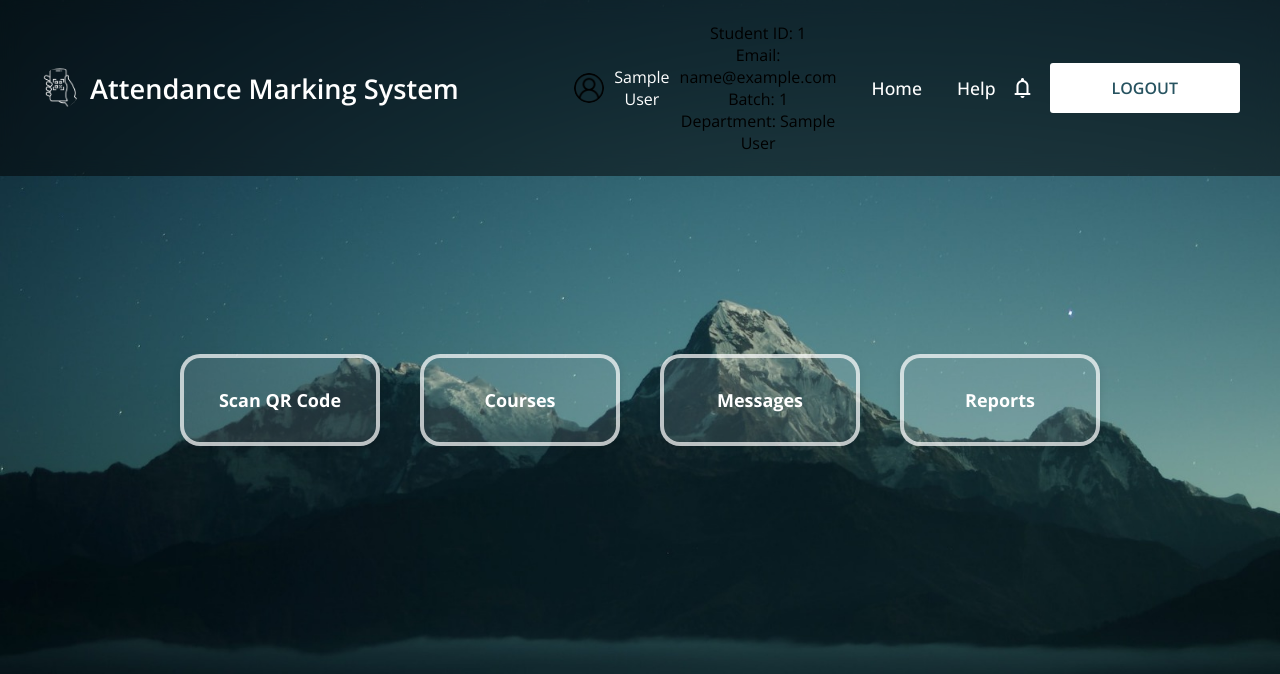
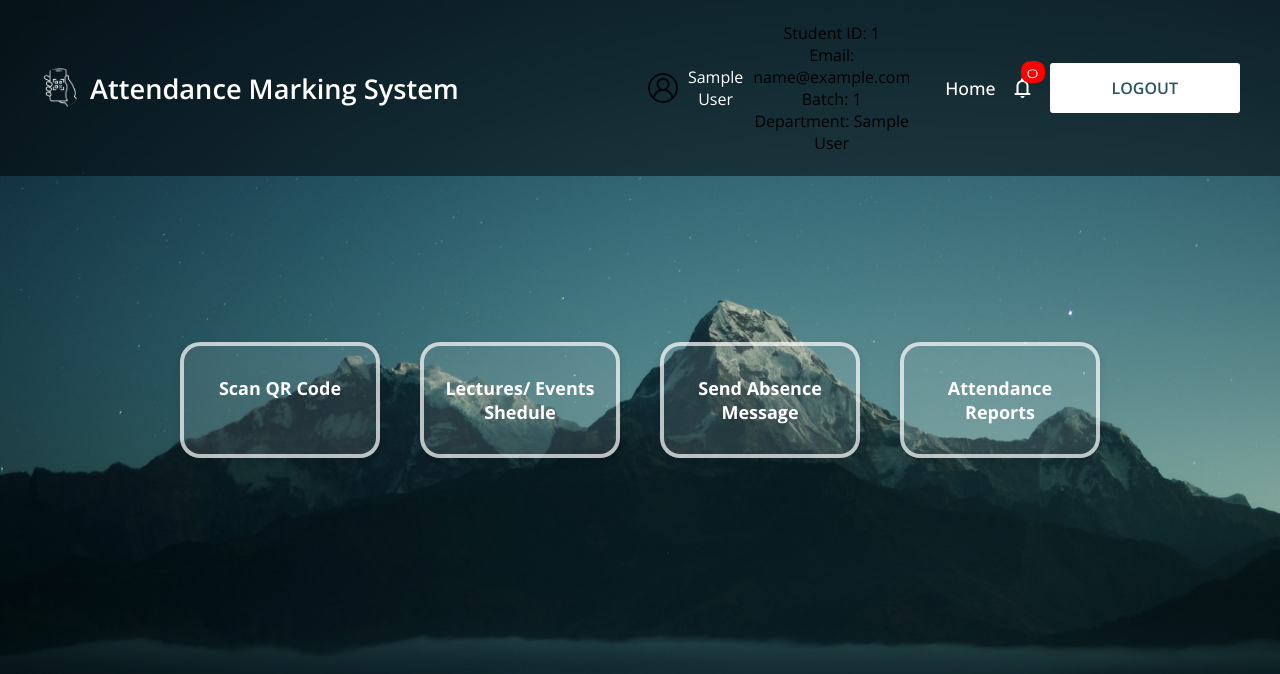
Before and after one commit to Chamaracperera/Attendance-Marking-System, a PHP site: page /QR/php/student/Student_Dashboard.php in a window 1280 px wide. Shown: the top 674 px of the page. Run offline with PHP 8.4, Linux system fonts and the light colour scheme; the visitor is signed in with stand-in values (Sample User, id 1); data that the repository does not hold is empty; a stand-in replaces the project's code that opens the database connection.

Commit message:
Update Student_Dashboard.php

```diff
--- a/php/student/Student_Dashboard.php
+++ b/php/student/Student_Dashboard.php
@@ -1,23 +1,81 @@
 <?php
-session_start();
-
-
+session_start(); // Add this line to start the session
 if (!isset($_SESSION['name'])) {
-    header('Location:../../index.html?error=notloggedin');
+    // Redirect to login if session is not set
+    header("Location: login.php");
     exit();
 }
-
 ?>
 
-<!DOCTYPE html>
 <html lang="en">
 <head>
     <meta charset="UTF-8">
     <meta name="viewport" content="width=device-width, initial-scale=1.0">
     <title>Dashboard</title>
+    <link rel="shortcut icon" href="../../img/logo.png">
+    <script src="https://code.jquery.com/jquery-3.6.0.min.js"></script>
     <link rel="stylesheet" href="https://fonts.googleapis.com/css2?family=Material+Symbols+Rounded:opsz,wght,FILL,GRAD@48,400,0,0">
     <link rel="stylesheet" href="../../css/style.css">
+    <style>
+        /* Internal CSS for Notification Dropdown */
+        .notifications {
+            position: relative;
+            display: inline-block;
+        }
 
+        .dropdown {
+            position: absolute;
+            top: 100%; /* Position below the bell icon */
+            right: 0;
+            background-color: rgba(255, 254, 254, 0.8);
+            border-radius: 20px; /* Round border */
+            border: 36px round #ccc;
+            box-shadow: 0 4px 8px rgba(0, 0, 0, 0.1);
+            z-index: 1000;
+            width: 300px; /* Adjust width as needed */
+            max-height: 400px; /* Limit height and add scroll */
+            overflow-y: auto;
+            display: none; /* Hidden by default */
+        }
+
+        .dropdown ul {
+            list-style-type: none;
+            margin: 0;
+            padding: 0;
+        }
+
+        .dropdown li {
+            padding: 10px;
+            border-bottom: 1px solid #eee;
+        }
+
+        .dropdown li:last-child {
+            border-bottom: none;
+        }
+
+        .notification-btn {
+            cursor: pointer;
+            position: relative;
+        }
+
+        .notification-btn[data-count]:after {
+            content: attr(data-count);
+            position: absolute;
+            top: -15px;
+            right: -10px;
+            background-color: red;
+            color: white;
+            border-radius: 40%;
+            padding: 2px 6px; /* Adjust the padding to fit the text */
+            font-size: 12px; /* Adjust the font size for better visibility */
+            line-height: 18px; /* Align text vertically inside the circle */ /* Make the number stand out */
+        }
+
+        /* Show dropdown when active */
+        .dropdown.active {
+            display: block;
+        }
+    </style>
 </head>
 <body>
     <header>
@@ -42,9 +100,15 @@ if (!isset($_SESSION['name'])) {
                     </div>
                     <span class="close-btn material-symbols-rounded">close</span>
                     <li><a href="#">Home</a></li>
-                    <li><a href="#">Help</a></li>
+
+
                 </ul>
-                <span class="notification-btn material-symbols-rounded">notifications</span>
+                <div class="notifications">
+                    <span class="notification-btn material-symbols-rounded" id="notification-bell" aria-label="Notifications">notifications</span>
+                    <div class="dropdown" id="notification-dropdown">
+                        <ul id="notification-list"></ul>
+                    </div>
+                </div>
                 <button class="logout-btn" id="logoutBtn">LOGOUT</button>
             </div>
         </nav>
@@ -55,22 +119,80 @@ if (!isset($_SESSION['name'])) {
                 <a href="#">Scan QR Code</a>
             </div>
             <div class="option">
-                <a href="#">Courses</a>
+                <a href="../view_lectures/view_details.php">Lectures/ Events Shedule</a>
             </div>
             <div class="option">
-                <a href="../message/upload.php">Messages</a>
+                <a href="../message/upload.php">Send Absence Message</a>
             </div>
             <div class="option">
-                <a href="../reports/Student_Reports.php">Reports</a>
+                <a href="../reports/Student_Reports.php">Attendance Reports</a>
             </div>
         </section>
     </main>
     <script src="../../js/script_2.js"></script>
     <script>
-    document.getElementById("logoutBtn").addEventListener("click", function () {
-      alert("You have been logged out!");
-      window.location.href = "../logout.php";
-    });
+        $(document).ready(function () {
+            // Fetch notifications when the page loads
+            fetchNotifications();
+
+            // Toggle notifications dropdown
+            $("#notification-bell").click(function() {
+                $("#notification-dropdown").toggle();
+            });
+
+            // Fetch and display notifications
+            function fetchNotifications() {
+                $.ajax({
+                    url: 'fetch_notificatons.php', // PHP script to fetch notifications
+                    method: 'GET',
+                    success: function(response) {
+                        const notifications = JSON.parse(response);
+                        let notificationHTML = '';
+                        if (notifications.length === 0) {
+                            notificationHTML = '<li>No notifications</li>';
+                        } else {
+                            notifications.forEach(function(notification) {
+                                notificationHTML += `
+                                    <li class="notification-item" data-id="${notification.id}">
+                                        <strong>${notification.message}</strong> - ${notification.timestamp}
+                                        <button class="mark-as-read" data-id="${notification.id}">Mark as Read</button>
+                                    </li>
+                                `;
+                            });
+                        }
+                        $('#notification-list').html(notificationHTML);
+                        // Update notification count
+                        $('#notification-bell').attr('data-count', notifications.length);
+                    },
+                    error: function() {
+                        $('#notification-list').html('<li>Error loading notifications</li>');
+                    }
+                });
+            }
+
+            // Mark notification as read
+            $(document).on('click', '.mark-as-read', function() {
+                const notificationId = $(this).data('id');
+                $.ajax({
+                    url: 'mark_as_read.php',
+                    method: 'POST',
+                    data: { id: notificationId },
+                    success: function() {
+                        fetchNotifications(); // Refresh notifications
+                    }
+                });
+            });
+
+            // Auto-refresh notifications every 60 seconds
+            setInterval(fetchNotifications, 60000);
+        });
+
+        document.getElementById("logoutBtn").addEventListener("click", function () {
+        alert("You have been logged out!");
+        window.location.href = "../logout.php";
+        });
   </script>
+
+
 </body>
 </html>
```
